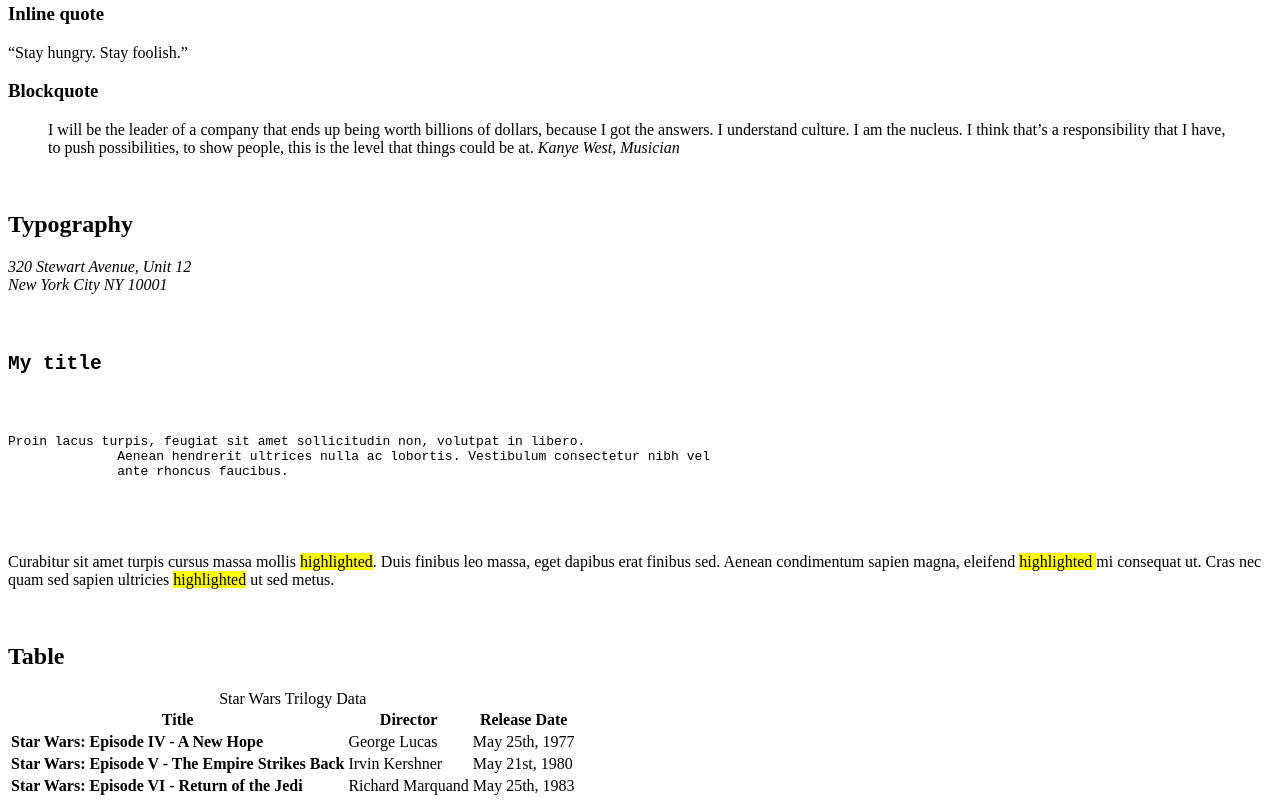
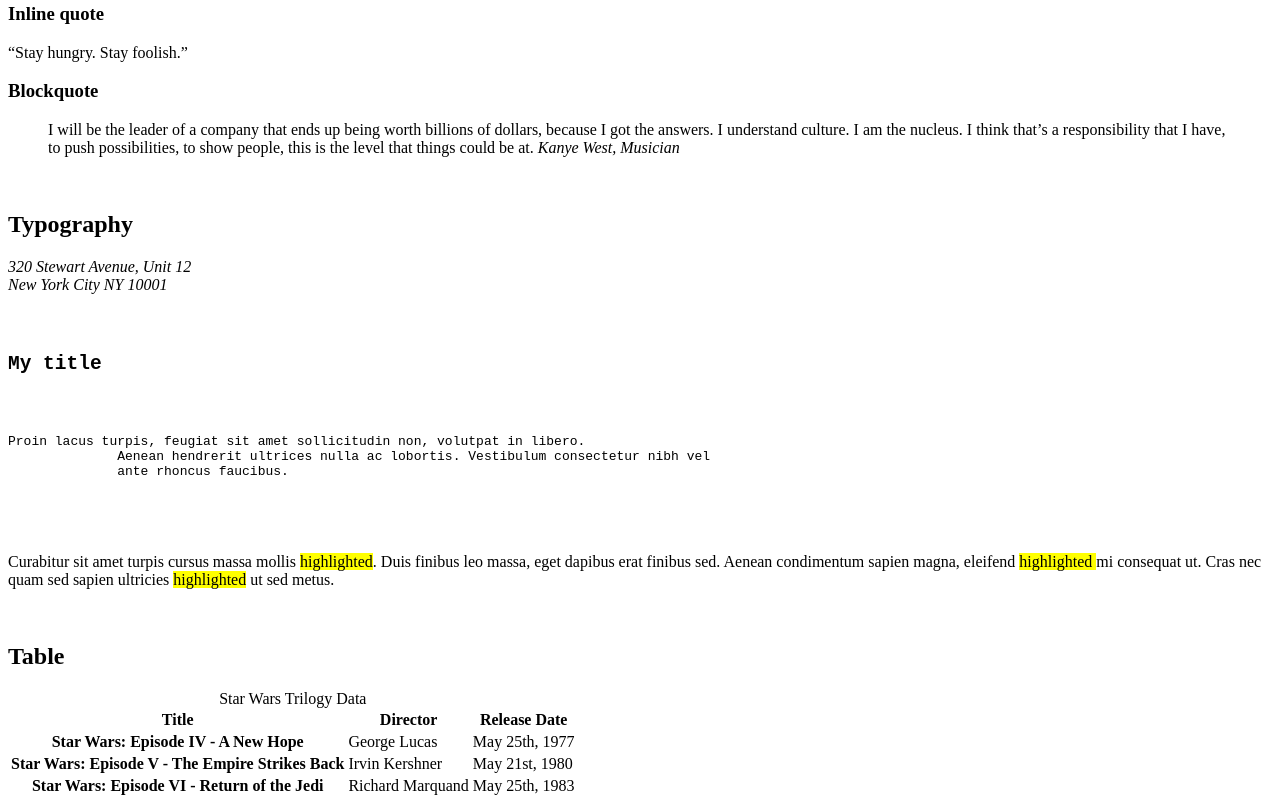
Before and after one commit to jvcortes/web_front_end-quickstart, a plain HTML site: page 0x00-html_advanced/33-styleguide.html in a window 1280 px wide. Shown: the part 1155-1961 px from the top of the page. Drawn offline with Linux system fonts and the light colour scheme.

Commit message:
(0x00) fix: task 33
changed `td` with `b` tags to `th` tags with the `row` scope.

```diff
--- a/0x00-html_advanced/33-styleguide.html
+++ b/0x00-html_advanced/33-styleguide.html
@@ -158,21 +158,21 @@
             <th scope="col">Release Date</th>
           </tr>
           <tr>
-            <td scope="row"><b>Star Wars: Episode IV - A New Hope</b></td>
+            <th scope="row">Star Wars: Episode IV - A New Hope</th>
             <td>George Lucas</td>
             <td>May 25th, 1977</td>
           </tr>
           <tr>
-            <td scope="row">
-              <b>Star Wars: Episode V - The Empire Strikes Back</b>
-            </td>
+            <th scope="row">
+              Star Wars: Episode V - The Empire Strikes Back
+            </th>
             <td>Irvin Kershner</td>
             <td>May 21st, 1980</td>
           </tr>
           <tr>
-            <td scope="row">
-              <b>Star Wars: Episode VI - Return of the Jedi</b>
-            </td>
+            <th scope="row">
+              Star Wars: Episode VI - Return of the Jedi
+            </th>
             <td>Richard Marquand</td>
             <td>May 25th, 1983</td>
           </tr>
```
